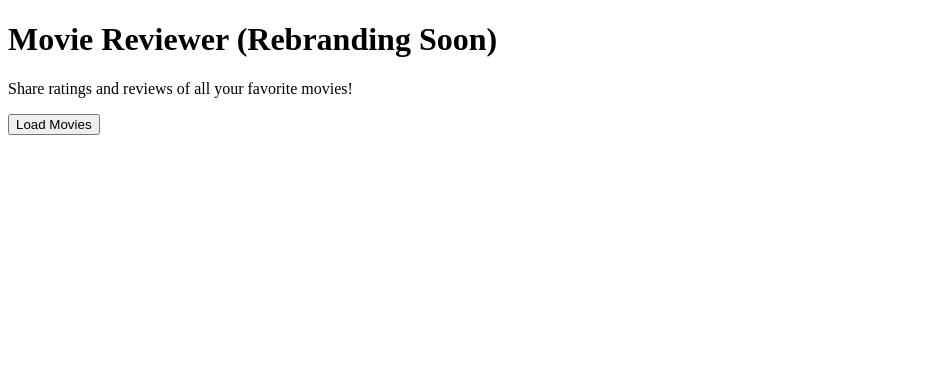
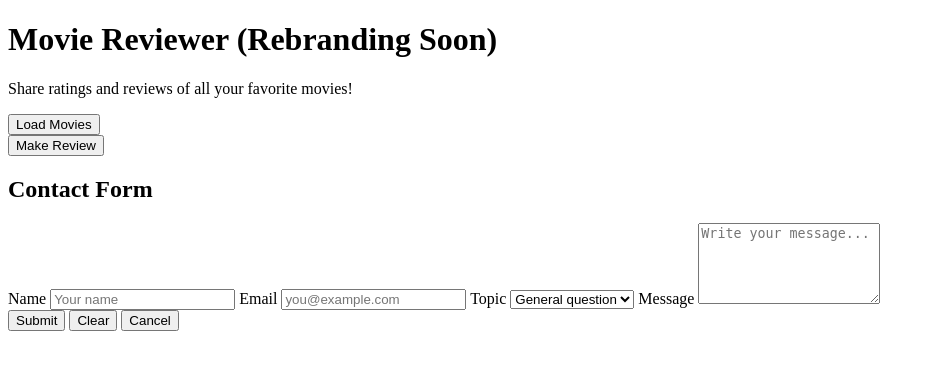
Before and after one commit to EliFaulk/MovieReviews, a Flask app: page / in a window 1280 px wide. Shown: the top 370 px of the page, without its empty margins (0-935 px from the left). Run offline with Flask 3, Linux system fonts and the light colour scheme; some libraries are stand-ins or nearby versions.

Commit message:
Continued adding to html

```diff
--- a/app.py
+++ b/app.py
@@ -83,6 +83,13 @@ def logout():
 @app.route('/')
 def home():
 	return render_template('index.html')
+
+
+
+@app.route("/view2", methods=["GET", "POST"])
+def view2():
+	return render_template("view2.html")
+
 
 
 # View all movies ANY USER
--- a/templates/index.html
+++ b/templates/index.html
@@ -11,5 +11,35 @@
     <button id="loadBtn">Load Movies</button>
     <table id="myTable"></table>
     <script src="/static/app.js"></script>
+    <form action="{{ url_for('view2') }}" method="post">
+        <button type="submit">Make Review</button>
+    </form>
+    <section>
+        <h2>Contact Form</h2>
+        <form id="contactForm">
+            <label for="name">Name</label>
+            <input type="text" id="name" name="name" placeholder="Your name" required>
+
+            <label for="email">Email</label>
+            <input type="email" id="email" name="email" placeholder="you@example.com" required>
+
+            <label for="topic">Topic</label>
+            <select id="topic" name="topic">
+                <option value="general">General question</option>
+                <option value="support">Support</option>
+                <option value="feedback">Feedback</option>
+            </select>
+
+            <label for="message-text">Message</label>
+            <textarea id="message-text" name="message" rows="5" placeholder="Write your message..."></textarea>
+
+            <div class="button-row">
+                <button type="submit" class="btn-primary">Submit</button>
+                <button type="reset" class="btn-secondary">Clear</button>
+                <button type="button" class="btn-danger" id="cancelBtn">Cancel</button>
+            </div>
+        </form>
+        <p id="message"></p>
+    </section>
 </body>
 </html>
```
Also changed, not shown: templates/view2.html (added, +14 -0 lines).
